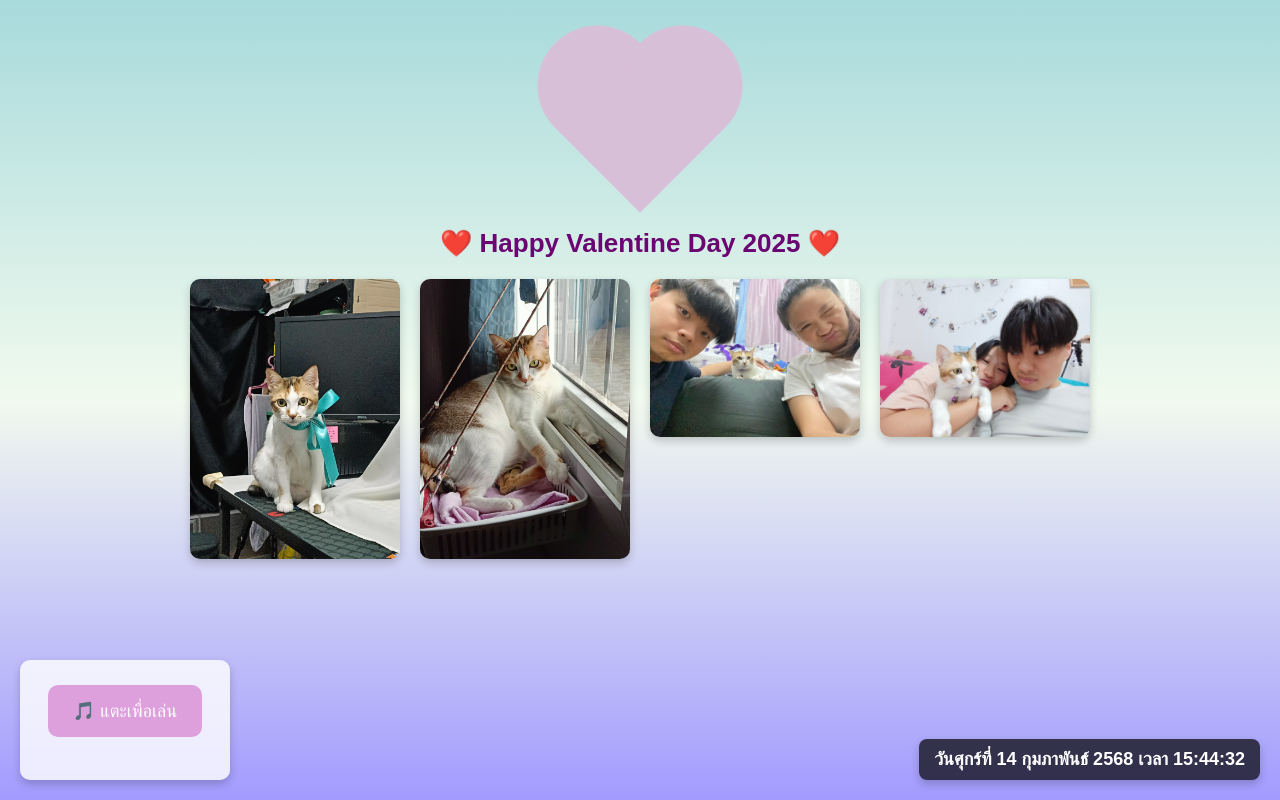
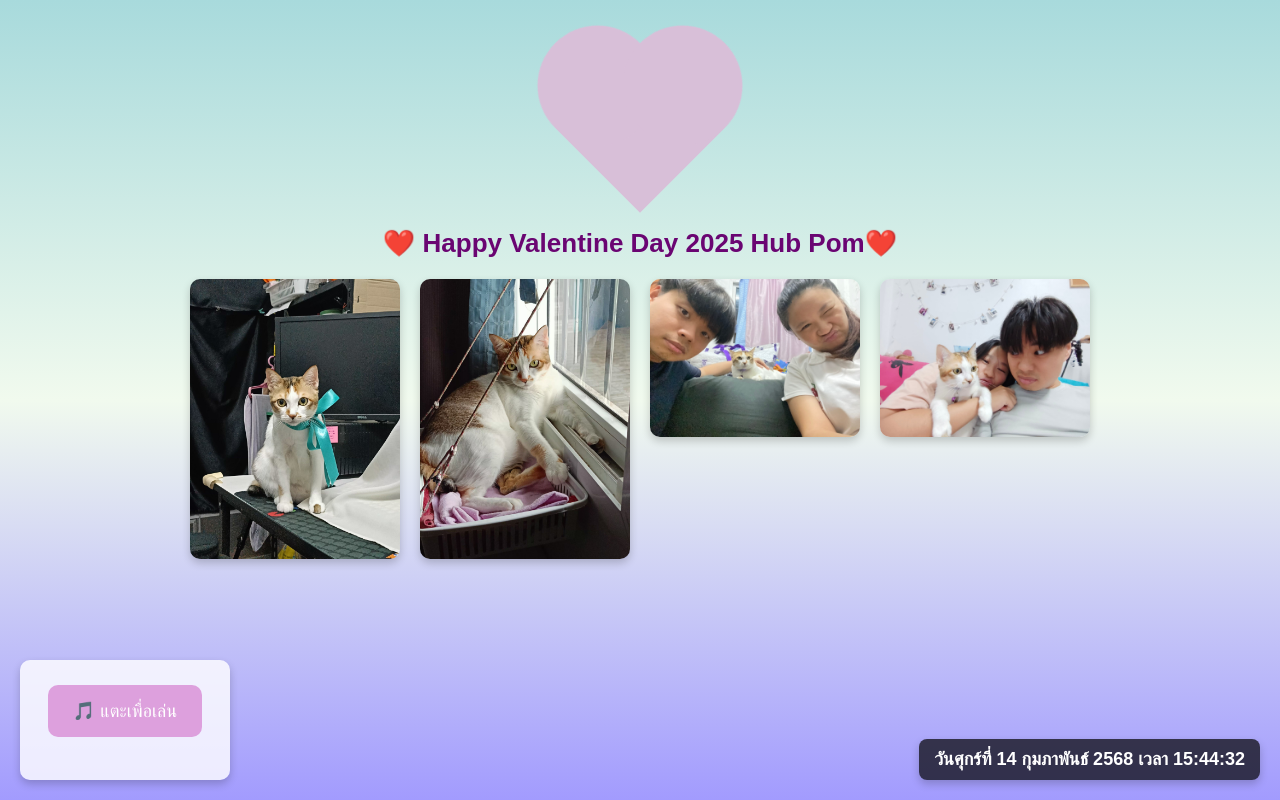
Before and after one commit to Vorathep-LukGolf/Happy-Valentine-Day-2025-LukGolf, a plain HTML site: page index.html in a window 1280 px wide. Drawn offline with Linux system fonts and the light colour scheme.

Commit message:
Update index.html

```diff
--- a/index.html
+++ b/index.html
@@ -10,7 +10,7 @@
 
     <div class="container">
         <div class="heart"></div>
-        <div class="message">❤️ Happy Valentine Day 2025 ❤️</div>
+        <div class="message">❤️ Happy Valentine Day 2025 Hub Pom❤️</div>
 
         <!-- แสดงรูปภาพแบบ Responsive -->
         <div class="gallery">
```
